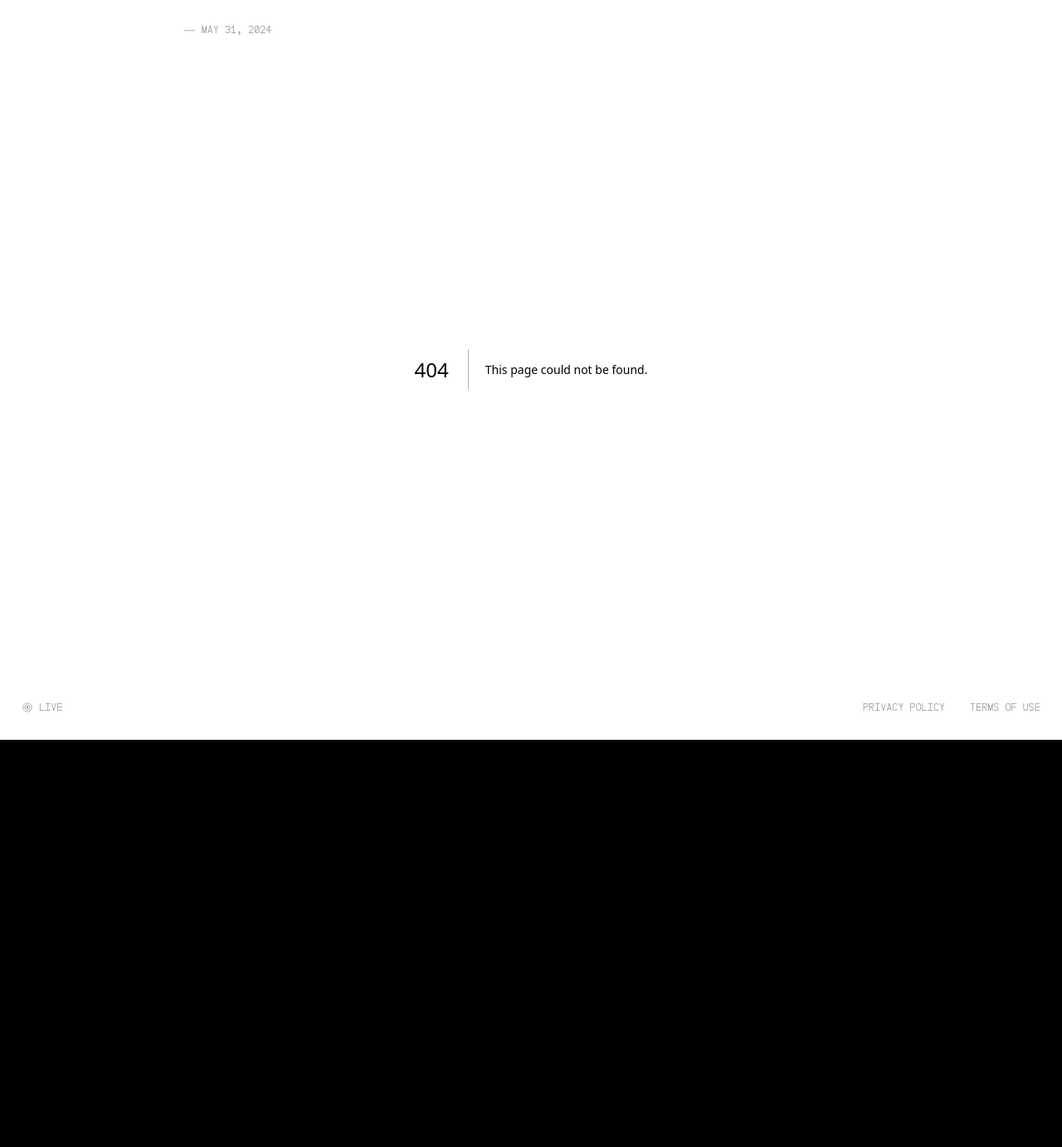
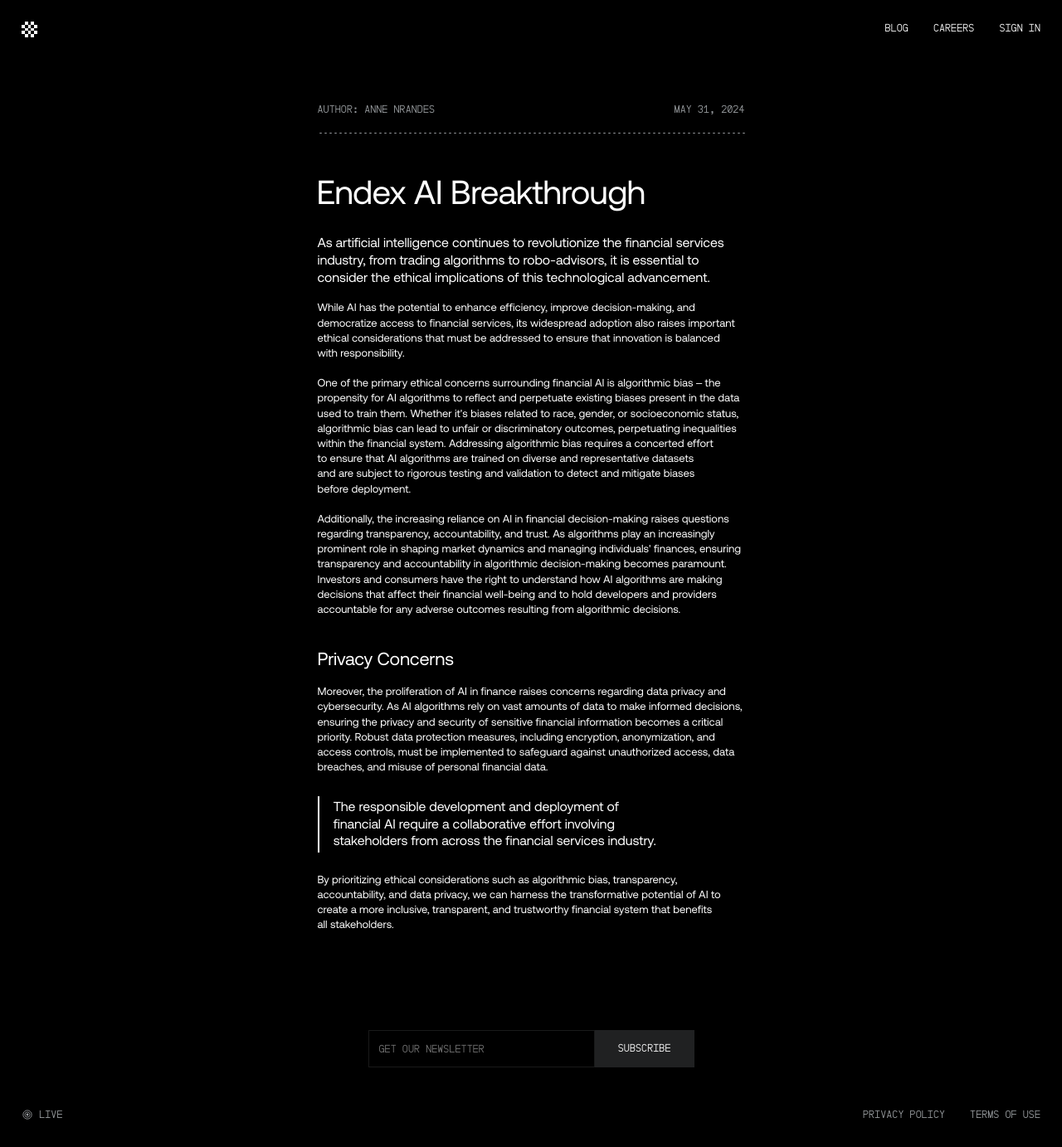
Before and after one commit to VovaVindar/endex, a Next.js app: page /blog/article in a window 1280 px wide. Before the commit this address had no page. Shown: the whole page at 83% size. Before the commit the page ends 892 px from the top, so only its background shows below. Built offline with nearby package versions, Linux system fonts and the light colour scheme.

Commit message:
Added article page and styles

```diff
--- /dev/null
+++ b/app/blog/article/article.module.css
@@ -0,0 +1,31 @@
+.article-details {
+  display: flex;
+  flex-direction: row;
+  justify-content: space-between;
+}
+.section-divider {
+  width: 100%;
+  height: 1px;
+  margin-bottom: clamp(3rem, -0.0252rem + 3.4923vw, 5.5625rem);
+}
+.emphasis {
+  padding-left: clamp(1.2rem, -1.4636rem + 2.5554vw, 2.625rem);
+  position: relative;
+  text-wrap: balance;
+}
+p.emphasis {
+  margin: calc(clamp(1.2rem, -1.4636rem + 2.5554vw, 2.625rem) / 2) 0;
+}
+.emphasis::before {
+  content: "";
+  display: block;
+  position: absolute;
+  width: 2px;
+  height: calc(
+    100% - clamp(1.125rem, -0.0556rem + 1.3629vw, 2.125rem) +
+      (clamp(-0.3125rem, 0.0964rem + -0.2555vi, -0.125rem) * -3)
+  );
+  left: 0;
+  top: clamp(-0.3125rem, 0.0964rem + -0.2555vi, -0.125rem);
+  background-color: var(--primitive-color-endex-600);
+}
--- /dev/null
+++ b/app/blog/article/page.jsx
@@ -0,0 +1,87 @@
+import textStyles from "@/app/styles/text.module.css";
+import articleStyles from "./article.module.css";
+import Newsletter from "@/components/ui/blog/newsletter";
+
+export default function Article() {
+  return (
+    <main>
+      <div className={`${textStyles["text-container"]}`}>
+        <div className={`${textStyles["text"]} text-color-primary text-body-2`}>
+          <div className={`${articleStyles["article-details"]}`}>
+            <h5 className="text-mono-1 text-color-secondary">
+              Author: Anne Nrandes
+            </h5>
+            <h5 className="text-mono-1 text-color-secondary">May 31, 2024</h5>
+          </div>
+          <div
+            className={`${articleStyles["section-divider"]} border-divider`}
+          ></div>
+          <h2 className="text-heading-3">Endex AI Breakthrough</h2>
+          <p className="text-body-1">
+            As artificial intelligence continues to revolutionize the financial
+            services industry, from trading algorithms to robo-advisors, it is
+            essential to consider the ethical implications of this technological
+            advancement.
+          </p>
+          <p>
+            While AI has the potential to enhance efficiency, improve
+            decision-making, and democratize access to financial services, its
+            widespread adoption also raises important ethical considerations
+            that must be addressed to ensure that innovation is balanced with
+            responsibility.
+          </p>
+          <p>
+            One of the primary ethical concerns surrounding financial AI is
+            algorithmic bias – the propensity for AI algorithms to reflect and
+            perpetuate existing biases present in the data used to train them.
+            Whether it's biases related to race, gender, or socioeconomic
+            status, algorithmic bias can lead to unfair or discriminatory
+            outcomes, perpetuating inequalities within the financial system.
+            Addressing algorithmic bias requires a concerted effort to ensure
+            that AI algorithms are trained on diverse and representative
+            datasets and are subject to rigorous testing and validation to
+            detect and mitigate biases before deployment.
+          </p>
+          <p>
+            Additionally, the increasing reliance on AI in financial
+            decision-making raises questions regarding transparency,
+            accountability, and trust. As algorithms play an increasingly
+            prominent role in shaping market dynamics and managing individuals'
+            finances, ensuring transparency and accountability in algorithmic
+            decision-making becomes paramount. Investors and consumers have the
+            right to understand how AI algorithms are making decisions that
+            affect their financial well-being and to hold developers and
+            providers accountable for any adverse outcomes resulting from
+            algorithmic decisions.
+          </p>
+          <h4 className="text-heading-4">Privacy Concerns</h4>
+          <p>
+            Moreover, the proliferation of AI in finance raises concerns
+            regarding data privacy and cybersecurity. As AI algorithms rely on
+            vast amounts of data to make informed decisions, ensuring the
+            privacy and security of sensitive financial information becomes a
+            critical priority. Robust data protection measures, including
+            encryption, anonymization, and access controls, must be implemented
+            to safeguard against unauthorized access, data breaches, and misuse
+            of personal financial data.
+          </p>
+          <p className={`${articleStyles["emphasis"]} text-body-1`}>
+            The responsible development and deployment of financial AI require a
+            collaborative effort involving stakeholders from across the
+            financial services industry.
+          </p>
+          <p>
+            By prioritizing ethical considerations such as algorithmic bias,
+            transparency, accountability, and data privacy, we can harness the
+            transformative potential of AI to create a more inclusive,
+            transparent, and trustworthy financial system that benefits all
+            stakeholders.
+          </p>
+        </div>
+        <div style={{ marginTop: "100px" }}>
+          <Newsletter />
+        </div>
+      </div>
+    </main>
+  );
+}
--- a/app/blog/page.jsx
+++ b/app/blog/page.jsx
@@ -1,7 +1,7 @@
 import styles from "./blog.module.css";
-import Newsletter from "/components/ui/blog/newsletter";
-import FeaturedArticle from "/components/ui/blog/featured-article";
-import LatestGrid from "/components/ui/blog/latest-grid";
+import Newsletter from "@/components/ui/blog/newsletter";
+import FeaturedArticle from "@/components/ui/blog/featured-article";
+import LatestGrid from "@/components/ui/blog/latest-grid";
 
 export default function Home() {
   return (
--- a/app/styles/text.module.css
+++ b/app/styles/text.module.css
@@ -2,16 +2,18 @@
   width: 100%;
   padding: 0 15px;
   display: flex;
-  justify-content: center;
+  align-items: center;
+  flex-direction: column;
+  margin-bottom: clamp(2.5625rem, 3.7891rem + -0.7666vw, 3.125rem);
 }
 .text {
   /*width: clamp(30.9375rem, -0.0527rem + 35.7751vw, 57.1875rem);*/
   width: clamp(32.1875rem, 0.0167rem + 37.138vw, 59.4375rem);
   text-wrap: pretty;
   margin-top: clamp(3.75rem, 0.0607rem + 4.2589vw, 6.875rem);
-  margin-bottom: clamp(2.5625rem, 3.7891rem + -0.7666vw, 3.125rem);
 }
 .text h2,
+.text h4,
 .text h5,
 .text h6,
 .text p,
@@ -24,6 +26,7 @@
   margin-left: -1px;
   padding-bottom: clamp(1.8125rem, 0.0416rem + 2.0443vw, 3.3125rem);
 }
+.text h4,
 .text h5,
 .text h6 {
   padding-top: clamp(1.25rem, -0.0044rem + 1.448vw, 2.3125rem);
@@ -70,9 +73,11 @@
 }
 
 @media all and (max-width: 620px) {
+  .text-container {
+    margin-bottom: 90px;
+  }
   .text {
     margin-top: 105px;
-    margin-bottom: 90px;
     width: 100%;
   }
   .text h2 {
--- a/components/ui/navbar/navbar.jsx
+++ b/components/ui/navbar/navbar.jsx
@@ -22,7 +22,7 @@ export default function Navbar() {
             ))}
           </div>
         </Link>
-        {pathname !== "/blog" && (
+        {!pathname.includes("/blog") && (
           <div>
             <LatestArticle />
           </div>
```
